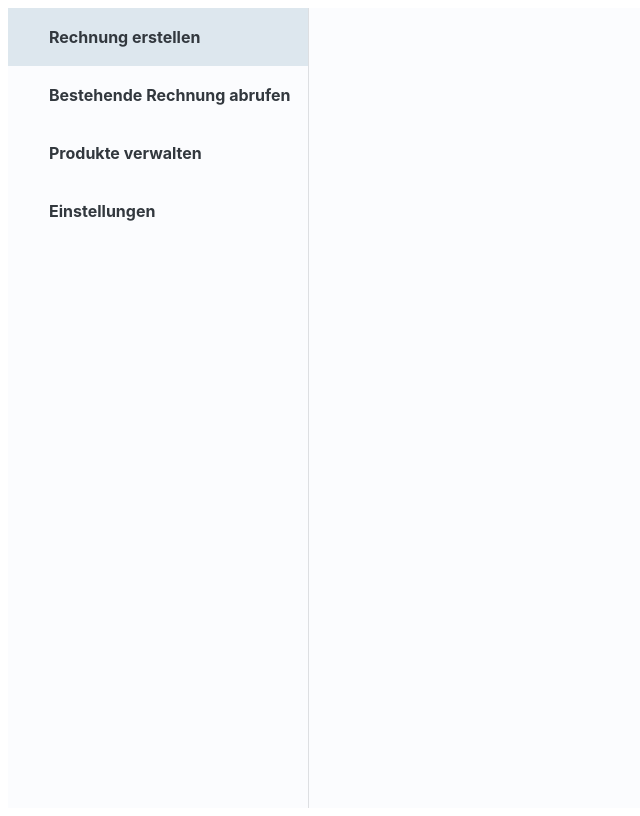
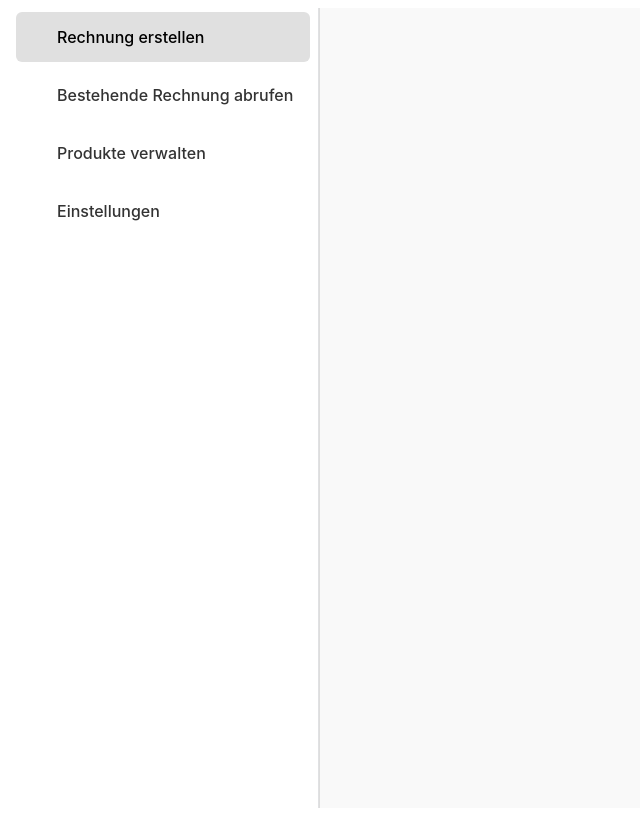
Before and after one commit to vqiz/Simple-Rechnungs-Programm, a React (Create React App) app: page /home in a window 1280 px wide. Shown: the whole page, without its empty margins (0-640 px from the left). Built offline with nearby package versions, Linux system fonts and the light colour scheme; some icons are missing.

Commit message:
Improve UI styling for Home and ProdukteVerwalten
Enhanced the visual appearance of the Home page tabs and the ProdukteVerwalten component by updating background colors, padding, font styles, and card layouts. These changes provide a more modern and consistent user interface.

```diff
--- a/src/components/Tabs/ProdukteVerwalten.jsx
+++ b/src/components/Tabs/ProdukteVerwalten.jsx
@@ -5,16 +5,26 @@ import InfoOutlinedIcon from '@mui/icons-material/InfoOutlined';
 
 const ProdukteVerwalten = () => {
     return (
-        <Box sx={{ width: "100%", display: "flex", flexDirection: "column", gap: 2 }}>
-            <Card variant='soft' sx={{ display: "flex", flexDirection: "row", alignItems: "center", padding: 2 }}>
-                <Box sx={{height: "100%", fontSize: "1.5rem", display: "flex", justifyContent: "center", alignItems: "center"}}>
-                    <InfoOutlinedIcon />
-                </Box>
-                <Box sx={{display: "flex", flexDirection: "column", marginLeft: 2}}>
-                    <Typography level="title-md">Information</Typography>
-                    <Typography>Hier werden Produkte und Kategorien für die Schnellauswahl beim Erstellen der Rechnung konfiguriert</Typography>
-                </Box>
-            </Card>
+        <Box sx={{ width: "100%", display: "flex", flexDirection: "column", gap: 2, p: 0 }}>
+            <Box sx={{ width: "100%", height: "55px", bgcolor: "#ffffff", display: "flex", alignItems: "center", borderBottom: "1px solid #ddd" }}>
+                <Typography sx={{ ml: "15px", fontSize: "1.25rem", fontWeight: 600, color: "#333" }}>
+                    Produkte Verwalten
+                </Typography>
+            </Box>
+            <Box sx={{ width: "98%", display: "flex", flexDirection: "column" , justifyContent: "center"}}>
+                <Card variant='outlined' sx={{ display: "flex", flexDirection: "row", alignItems: "center", padding: 2, bgcolor: "#f9f9f9" }}>
+                    <Box sx={{ height: "100%", fontSize: "1.5rem", display: "flex", justifyContent: "center", alignItems: "center" }}>
+                        <InfoOutlinedIcon />
+                    </Box>
+                    <Box sx={{ display: "flex", flexDirection: "column", marginLeft: 2 }}>
+                        <Typography level="title-md" sx={{ fontWeight: 500, color: "#333" }}>Information</Typography>
+                        <Typography sx={{ color: "#555", fontSize: "0.95rem" }}>
+                            Hier werden Produkte und Kategorien für die Schnellauswahl beim Erstellen der Rechnung konfiguriert
+                        </Typography>
+                    </Box>
+                </Card>
+            </Box>
+
 
 
 
--- a/src/pages/Home.jsx
+++ b/src/pages/Home.jsx
@@ -9,27 +9,110 @@ import SettingsOutlinedIcon from '@mui/icons-material/SettingsOutlined';
 
 function Home() {
   return (
-    <Tabs sx={{ width: "100%", height: "100vh" }} orientation="vertical">
-      <TabList>
-        <Tab sx={{ fontWeight: 'bold', padding: 2 }}>
+    <Tabs
+      sx={{ width: "100%", height: "100vh", bgcolor: "#f9f9f9", color: "#333", fontFamily: "Arial, sans-serif" }}
+      orientation="vertical"
+    >
+      <TabList sx={{ bgcolor: "#ffffff", borderRight: "1px solid #ddd" }}>
+        <Tab
+          sx={{
+            justifyContent: 'flex-start',
+            textAlign: 'left',
+            fontWeight: 500,
+            fontSize: '1rem',
+            padding: '12px 16px',
+            borderRadius: '6px',
+            mx: 1,
+            my: 0.5,
+            textTransform: 'none',
+            color: '#333',
+            '&:hover': {
+              bgcolor: '#f0f0f0',
+            },
+            '&[aria-selected="true"]': {
+              bgcolor: '#e0e0e0',
+              color: '#000',
+            },
+          }}
+        >
           <Box sx={{ display: 'flex', alignItems: 'center', gap: 1 }}>
             <ReceiptIcon />
             Rechnung erstellen
           </Box>
         </Tab>
-        <Tab sx={{ fontWeight: 'bold', padding: 2 }}>
+        <Tab
+          sx={{
+            justifyContent: 'flex-start',
+            textAlign: 'left',
+            fontWeight: 500,
+            fontSize: '1rem',
+            padding: '12px 16px',
+            borderRadius: '6px',
+            mx: 1,
+            my: 0.5,
+            textTransform: 'none',
+            color: '#333',
+            '&:hover': {
+              bgcolor: '#f0f0f0',
+            },
+            '&[aria-selected="true"]': {
+              bgcolor: '#e0e0e0',
+              color: '#000',
+            },
+          }}
+        >
           <Box sx={{ display: 'flex', alignItems: 'center', gap: 1 }}>
             <FindInPageIcon />
             Bestehende Rechnung abrufen
           </Box>
         </Tab>
-        <Tab sx={{ fontWeight: 'bold', padding: 2 }}>
+        <Tab
+          sx={{
+            justifyContent: 'flex-start',
+            textAlign: 'left',
+            fontWeight: 500,
+            fontSize: '1rem',
+            padding: '12px 16px',
+            borderRadius: '6px',
+            mx: 1,
+            my: 0.5,
+            textTransform: 'none',
+            color: '#333',
+            '&:hover': {
+              bgcolor: '#f0f0f0',
+            },
+            '&[aria-selected="true"]': {
+              bgcolor: '#e0e0e0',
+              color: '#000',
+            },
+          }}
+        >
           <Box sx={{ display: 'flex', alignItems: 'center', gap: 1 }}>
             <InventoryIcon />
             Produkte verwalten
           </Box>
         </Tab>
-        <Tab sx={{ fontWeight: 'bold', padding: 2 }}>
+        <Tab
+          sx={{
+            justifyContent: 'flex-start',
+            textAlign: 'left',
+            fontWeight: 500,
+            fontSize: '1rem',
+            padding: '12px 16px',
+            borderRadius: '6px',
+            mx: 1,
+            my: 0.5,
+            textTransform: 'none',
+            color: '#333',
+            '&:hover': {
+              bgcolor: '#f0f0f0',
+            },
+            '&[aria-selected="true"]': {
+              bgcolor: '#e0e0e0',
+              color: '#000',
+            },
+          }}
+        >
           <Box sx={{ display: 'flex', alignItems: 'center', gap: 1 }}>
             <SettingsOutlinedIcon />
             Einstellungen
@@ -42,7 +125,7 @@ function Home() {
       <TabPanel value={1}>
         {/* Inhalt für bestehende Rechnung abrufen */}
       </TabPanel>
-      <TabPanel value={2}>
+      <TabPanel sx={{ p: 0 }} value={2}>
         <ProdukteVerwalten />
       </TabPanel>
     </Tabs>
```
